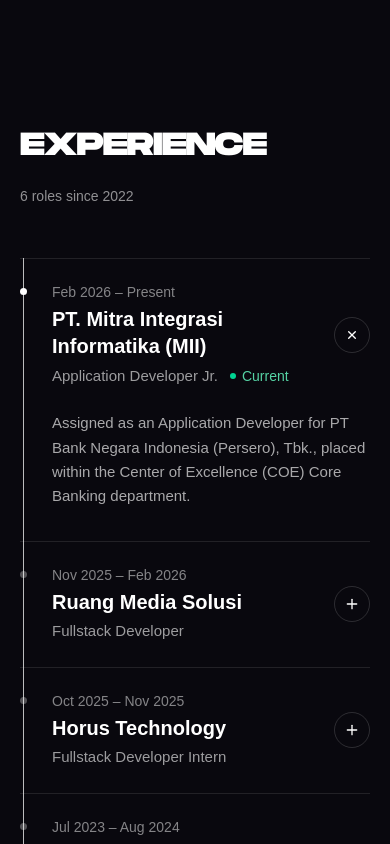
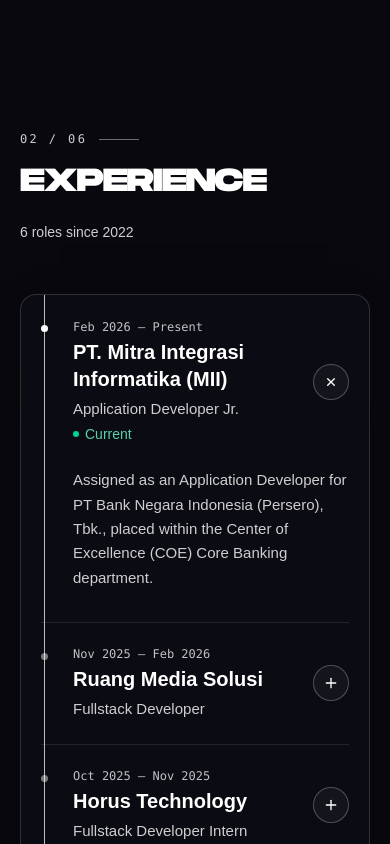
Before and after one commit to haikalmumtaz233/haikalmumtaz-com, a React (Vite) app: page / in a window 390 px wide. Shown: the part 1620-2464 px from the top of the page. Built offline with nearby package versions, Linux system fonts and the light colour scheme.

Commit message:
feat(experience): set the timeline on a readable panel

```diff
--- a/src/components/home/Experience.tsx
+++ b/src/components/home/Experience.tsx
@@ -23,15 +23,17 @@ const Experience = () => {
     <section className="relative section-space overflow-x-clip">
       <div className="shell">
         <SectionHeader
+          section="experience"
           title={['Experience']}
           meta={
-            <p className="text-sm md:text-base text-white/55">
+            <p className="text-sm md:text-base text-white/80">
               {experiences.length} roles since {firstYear}
             </p>
           }
         />
 
-        <ol ref={listRef} className="relative border-b border-white/10">
+        <div className="panel rounded-2xl px-5 md:px-10">
+          <ol ref={listRef} className="relative">
             <span
               aria-hidden="true"
               className="absolute left-[3px] top-0 bottom-0 w-px bg-white/10"
@@ -53,6 +55,7 @@ const Experience = () => {
               />
             ))}
           </ol>
+        </div>
       </div>
     </section>
   );
@@ -79,7 +82,7 @@ const ExperienceItem = ({ entry, index, isOpen, onToggle }: ExperienceItemProps)
     >
       <m.span
         aria-hidden="true"
-        className="absolute inset-x-0 top-0 h-px origin-left bg-white/10"
+        className={`absolute inset-x-0 top-0 h-px origin-left bg-white/10 ${index === 0 ? 'hidden' : ''}`}
         variants={{
           hidden: { scaleX: prefersReducedMotion ? 1 : 0 },
           visible: { scaleX: 1, transition: { duration: 1.1, ease: easing.wipe } },
@@ -88,7 +91,7 @@ const ExperienceItem = ({ entry, index, isOpen, onToggle }: ExperienceItemProps)
       <span
         aria-hidden="true"
         className={`absolute left-0 top-[1.9rem] md:top-[2.35rem] h-[7px] w-[7px] rounded-full transition-colors duration-500 ${
-          isOpen ? 'bg-white' : 'bg-white/30'
+          isOpen ? 'bg-white' : 'bg-white/45'
         }`}
       />
 
@@ -109,14 +112,14 @@ const ExperienceItem = ({ entry, index, isOpen, onToggle }: ExperienceItemProps)
           aria-controls={panelId}
           className="group grid w-full grid-cols-[1fr_auto] items-start gap-x-6 gap-y-1 py-6 text-left md:grid-cols-12 md:py-8"
         >
-          <span className="col-span-1 text-sm tabular-nums text-white/50 md:col-span-3 md:pt-2 md:text-base">
+          <span className="col-span-1 font-mono text-xs tabular-nums text-white/75 md:col-span-3 md:pt-2.5 md:text-sm">
             {entry.period}
           </span>
           <span className="col-start-1 row-start-2 md:col-span-8 md:col-start-4 md:row-start-1">
             <span className="block text-xl font-semibold leading-snug text-white transition-colors duration-300 group-hover:text-white/80 md:text-2xl 2xl:text-3xl">
               {entry.company}
             </span>
-            <span className="mt-1 flex flex-wrap items-center gap-x-3 gap-y-1 text-[15px] text-white/60 md:text-base">
+            <span className="mt-1 flex flex-wrap items-center gap-x-3 gap-y-1 text-[15px] text-white/80 md:text-base">
               {entry.role}
               {isCurrent && (
                 <span className="inline-flex items-center gap-1.5 text-sm text-emerald-300/90">
@@ -126,7 +129,7 @@ const ExperienceItem = ({ entry, index, isOpen, onToggle }: ExperienceItemProps)
               )}
             </span>
           </span>
-          <span className="col-start-2 row-span-2 row-start-1 flex h-9 w-9 items-center justify-center self-center rounded-full border border-white/15 transition-colors duration-300 group-hover:border-white/40 md:col-span-1 md:col-start-12 md:justify-self-end">
+          <span className="col-start-2 row-span-2 row-start-1 flex h-9 w-9 items-center justify-center self-center rounded-full border border-white/25 bg-white/4 transition-colors duration-300 group-hover:border-white/50 md:col-span-1 md:col-start-12 md:justify-self-end">
             <Plus
               className={`h-4 w-4 text-white transition-transform duration-500 ease-expo ${isOpen ? 'rotate-45' : ''}`}
             />
@@ -145,8 +148,8 @@ const ExperienceItem = ({ entry, index, isOpen, onToggle }: ExperienceItemProps)
             >
               <div className="pb-8 md:grid md:grid-cols-12 md:gap-x-6 md:pb-10">
                 <div className="md:col-span-7 md:col-start-4">
-                  {entry.subtitle && <p className="mb-2 text-sm text-white/50">{entry.subtitle}</p>}
-                  <p className="max-w-[62ch] text-[15px] leading-relaxed text-white/65 md:text-base 2xl:text-lg">
+                  {entry.subtitle && <p className="mb-2 text-sm text-white/70">{entry.subtitle}</p>}
+                  <p className="max-w-[62ch] text-[15px] leading-relaxed text-white/80 md:text-base 2xl:text-lg">
                     {entry.description}
                   </p>
                 </div>
```
Lines whose indentation alone changed are shown as unchanged.
